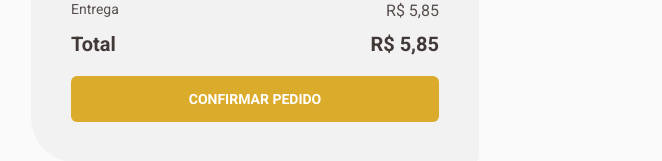
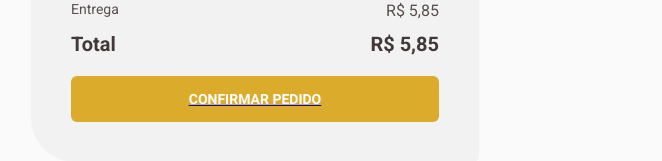
Before and after one commit to brenokf/Coffee-Delivery, a React (Vite) app: page /checkout in a window 1280 px wide. Shown: the part 961-1122 px from the top of the page, without its empty margins (289-951 px from the left). Built offline with nearby package versions, Linux system fonts and the light colour scheme.

Commit message:
add issubmitDisable

```diff
--- a/src/pages/Checkout/CoffeCard/index.tsx
+++ b/src/pages/Checkout/CoffeCard/index.tsx
@@ -16,16 +16,23 @@ import {
 } from './styles'
 
 import { Minus, Plus, Trash } from 'phosphor-react'
-import { useContext, useEffect } from 'react'
-import { CoffePropries, MarketContext } from '../../../contexts/Marketcontext'
+import { useContext } from 'react'
+import { MarketContext } from '../../../contexts/Marketcontext'
+import { NavLink, Link } from 'react-router-dom'
+interface submitDisabled {
+  isSubmitDisabled: boolean
+}
 
-export function CoffeeCard() {
+export function CoffeeCard({
+  isSubmitDisabled,
+}: {
+  isSubmitDisabled: boolean
+}) {
   const {
     handleCounterClickDown,
     handleCounterClickPlus,
     checkout,
     costFreight,
-    handleUpdateValue,
     totalAllPurchases,
     convertedCost,
     grandTotalOfPurchase,
@@ -67,6 +74,7 @@ export function CoffeeCard() {
                       </CounterButton>
                     </BuyCounter>
                     <RemoveItem
+                      type="button"
                       onClick={() => {
                         handleRemoveSpecificCoffee(coffee.id)
                       }}
@@ -95,7 +103,11 @@ export function CoffeeCard() {
             <p>{`${grandTotalOfPurchase(costFreight)}`}</p>
           </Total>
         </TotalPurchaseAndDelivery>
-        <ConfirmOrder onClick={() => {}}>CONFIRMAR PEDIDO</ConfirmOrder>
+        <Link to="/success" title="Success">
+          <ConfirmOrder type="button" disabled={isSubmitDisabled}>
+            CONFIRMAR PEDIDO
+          </ConfirmOrder>
+        </Link>
       </CoffeeCardContainer>
     </FrameContainer>
   )
```
